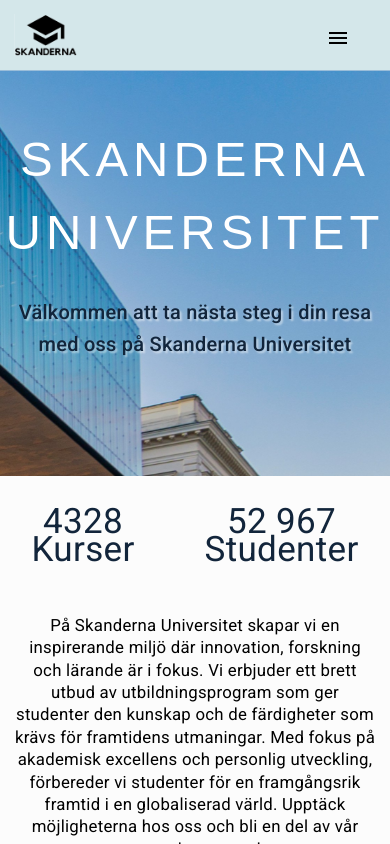
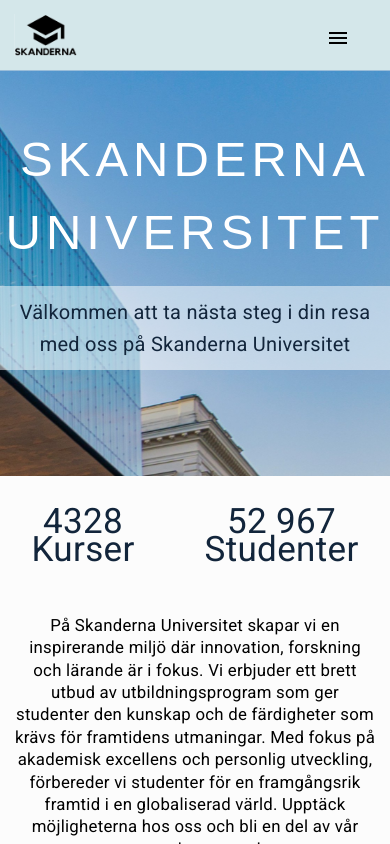
Before and after one commit to moaberglund/TS-Project, an Angular app: page /home in a window 390 px wide. Built offline with nearby package versions, Linux system fonts and the light colour scheme; a web font is replaced by a local one.

Commit message:
ändra tillbaka h2 text till bg c istället för text sh

```diff
--- a/src/app/home/home.component.scss
+++ b/src/app/home/home.component.scss
@@ -108,9 +108,9 @@ a {
 
         h2 {
             color: #12253B;
-            text-shadow: 2px 2px 2px rgb(255, 255, 255, 0.5);
+            background-color: rgb(255, 255, 255, 0.5);
             padding: 0.5em;
-            font-weight: 500;
+            font-weight: 400;
         }
     }
 }
```
